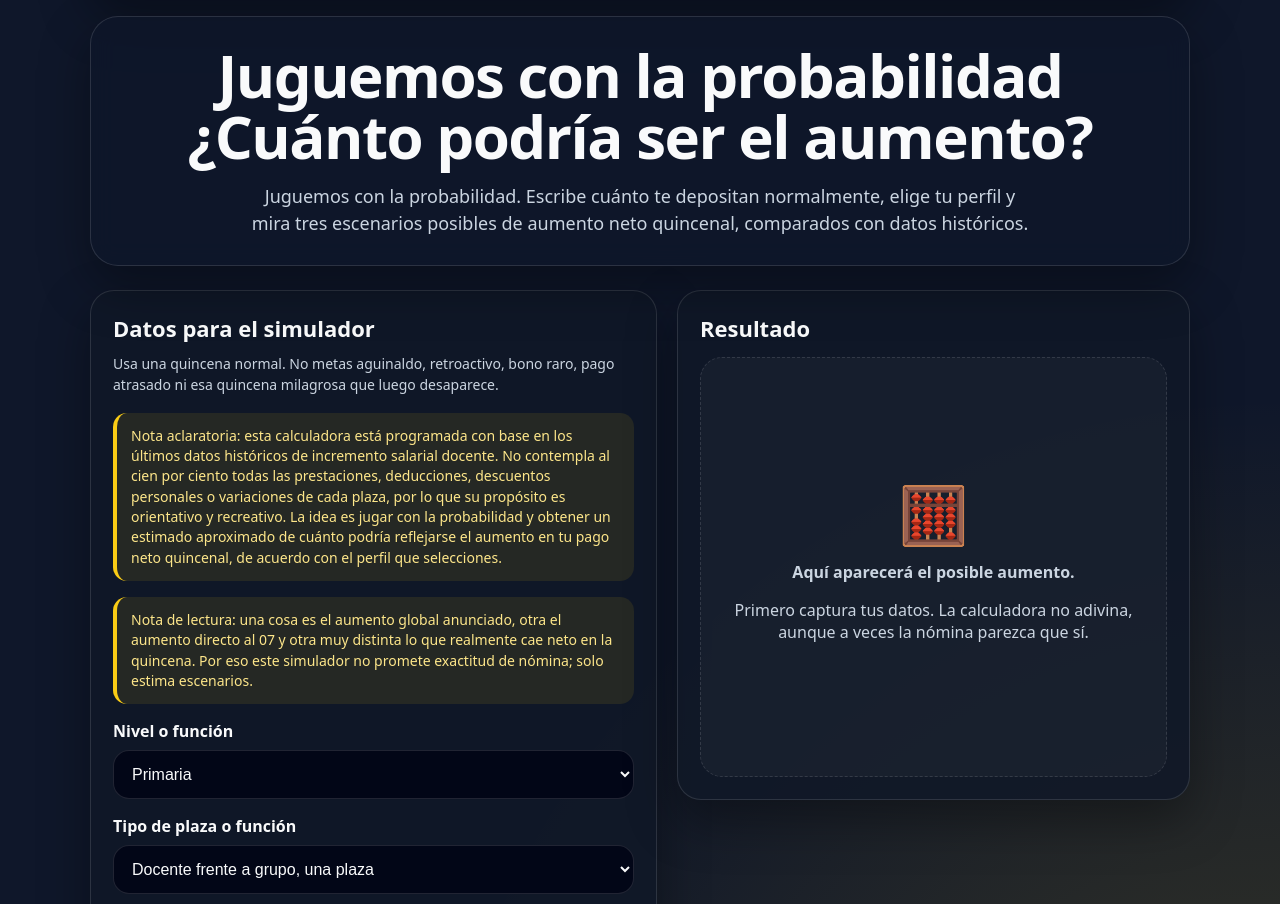
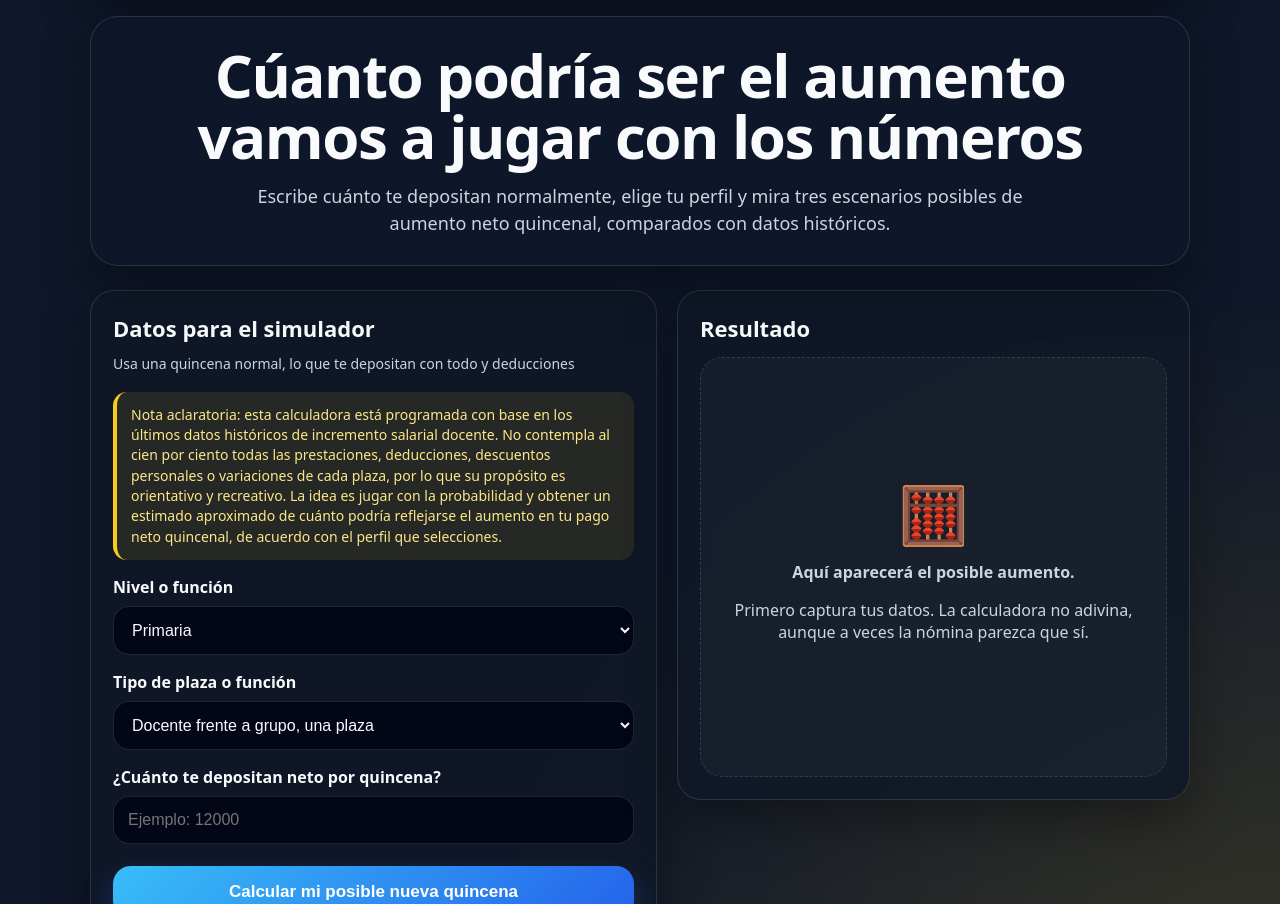
Before and after one commit to qat02/Probabilidad-Aumento, a plain HTML site: page index.html in a window 1280 px wide. Shown: the part 852-1756 px from the top of the page. Drawn offline with Linux system fonts and the light colour scheme.

Commit message:
Update index.html

```diff
--- a/index.html
+++ b/index.html
@@ -263,23 +263,19 @@
   <div class="container">
     <img class="hero-banner" src="banner.png" alt="Banner Juguemos con la probabilidad - El Profe Manuel" />
     <header>
-      <h1>Juguemos con la probabilidad<br>¿Cuánto podría ser el aumento?</h1>
+      <h1>Cúanto podría ser el aumento<br>vamos a jugar con los números</h1>
       <p class="subtitle">
-        Juguemos con la probabilidad. Escribe cuánto te depositan normalmente, elige tu perfil y mira tres escenarios posibles de aumento neto quincenal, comparados con datos históricos.
+        Escribe cuánto te depositan normalmente, elige tu perfil y mira tres escenarios posibles de aumento neto quincenal, comparados con datos históricos.
       </p>
     </header>
 
     <main class="grid">
       <section class="card">
         <h2>Datos para el simulador</h2>
-        <p class="hint">Usa una quincena normal. No metas aguinaldo, retroactivo, bono raro, pago atrasado ni esa quincena milagrosa que luego desaparece.</p>
+        <p class="hint">Usa una quincena normal, lo que te depositan con todo y deducciones  </p>
 
         <div class="notice">
           Nota aclaratoria: esta calculadora está programada con base en los últimos datos históricos de incremento salarial docente. No contempla al cien por ciento todas las prestaciones, deducciones, descuentos personales o variaciones de cada plaza, por lo que su propósito es orientativo y recreativo. La idea es jugar con la probabilidad y obtener un estimado aproximado de cuánto podría reflejarse el aumento en tu pago neto quincenal, de acuerdo con el perfil que selecciones.
-        </div>
-
-        <div class="notice">
-          Nota de lectura: una cosa es el aumento global anunciado, otra el aumento directo al 07 y otra muy distinta lo que realmente cae neto en la quincena. Por eso este simulador no promete exactitud de nómina; solo estima escenarios.
         </div>
 
         <label for="nivel">Nivel o función</label>
```
